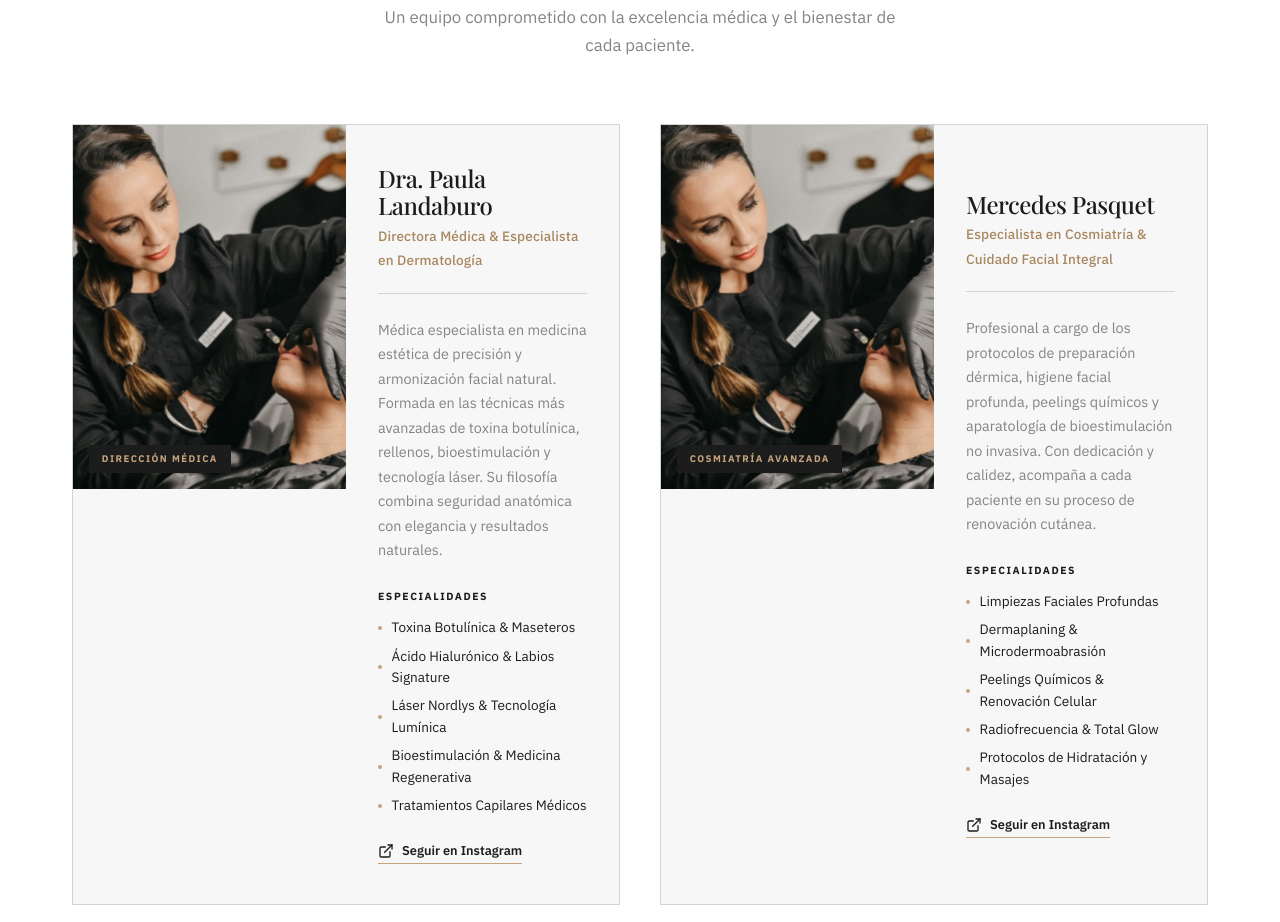
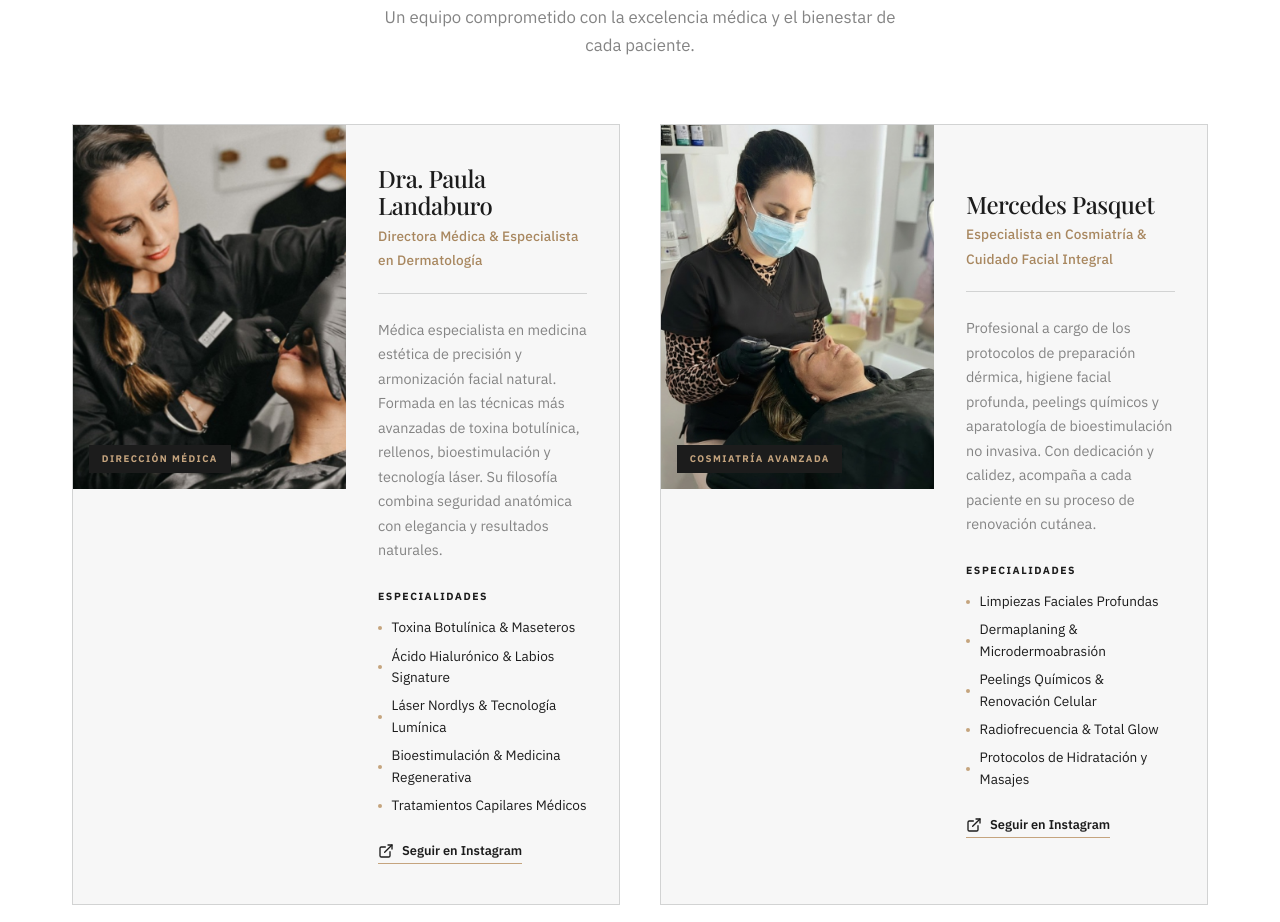
Before and after one commit to stinmeister/dra.landaburo, a Next.js app: page / in a window 1280 px wide. Shown: the part 4020-4942 px from the top of the page. Built offline with nearby package versions, Linux system fonts and the light colour scheme; no server answers.

Commit message:
feat(team): add real clinical photograph for Mercedes Pasquet in team section

```diff
--- a/src/data/team.ts
+++ b/src/data/team.ts
@@ -48,7 +48,8 @@ export const teamMembers: TeamMember[] = [
       'Radiofrecuencia & Total Glow',
       'Protocolos de Hidratación y Masajes'
     ],
-    image: '/images/Dra.Landaburo.png',
+    image: '/images/mercedes-pasquet.jpg',
+    objectPosition: 'center 15%',
     socialLinks: {
       instagram: 'https://www.instagram.com/mechiesteticapasquet/'
     }
```
Also changed, not shown: public/images/mercedes-pasquet.jpg (added).
